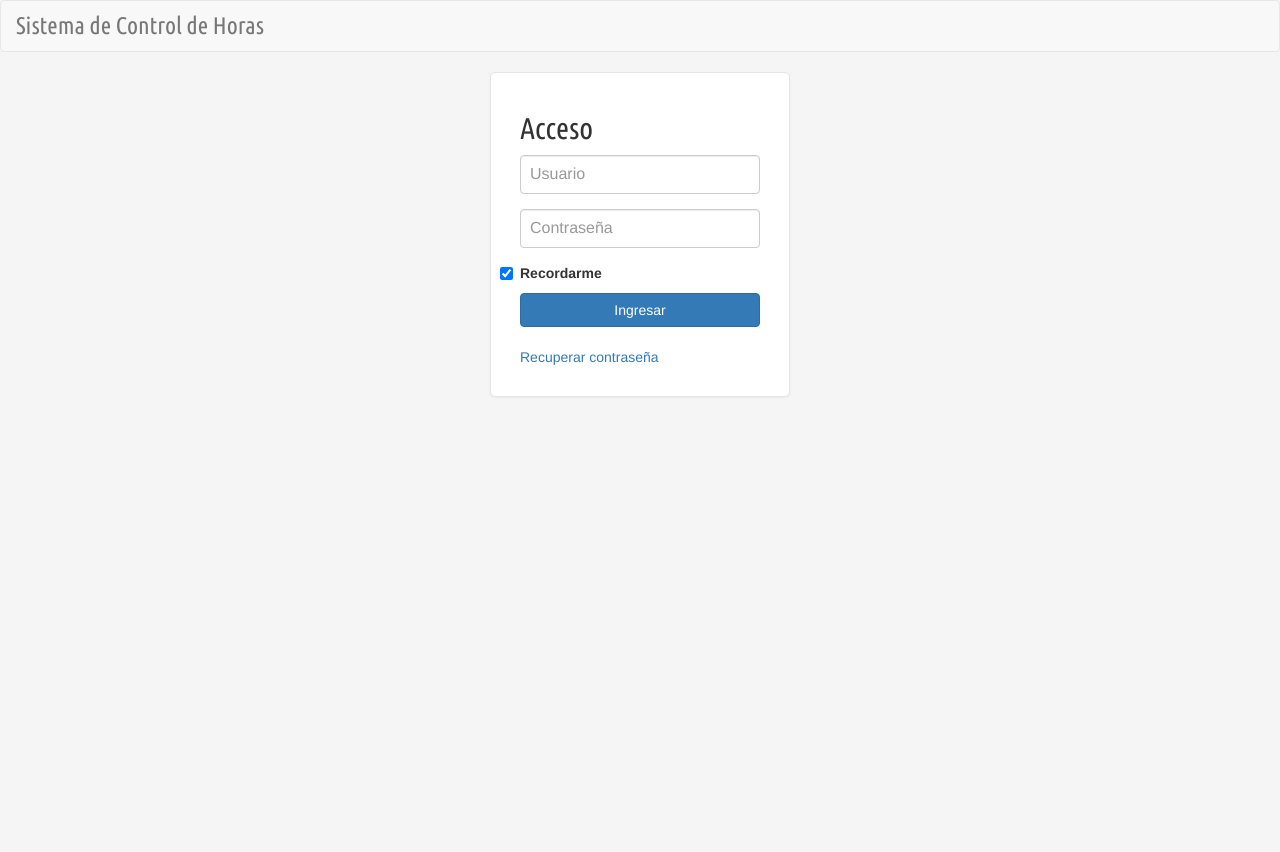
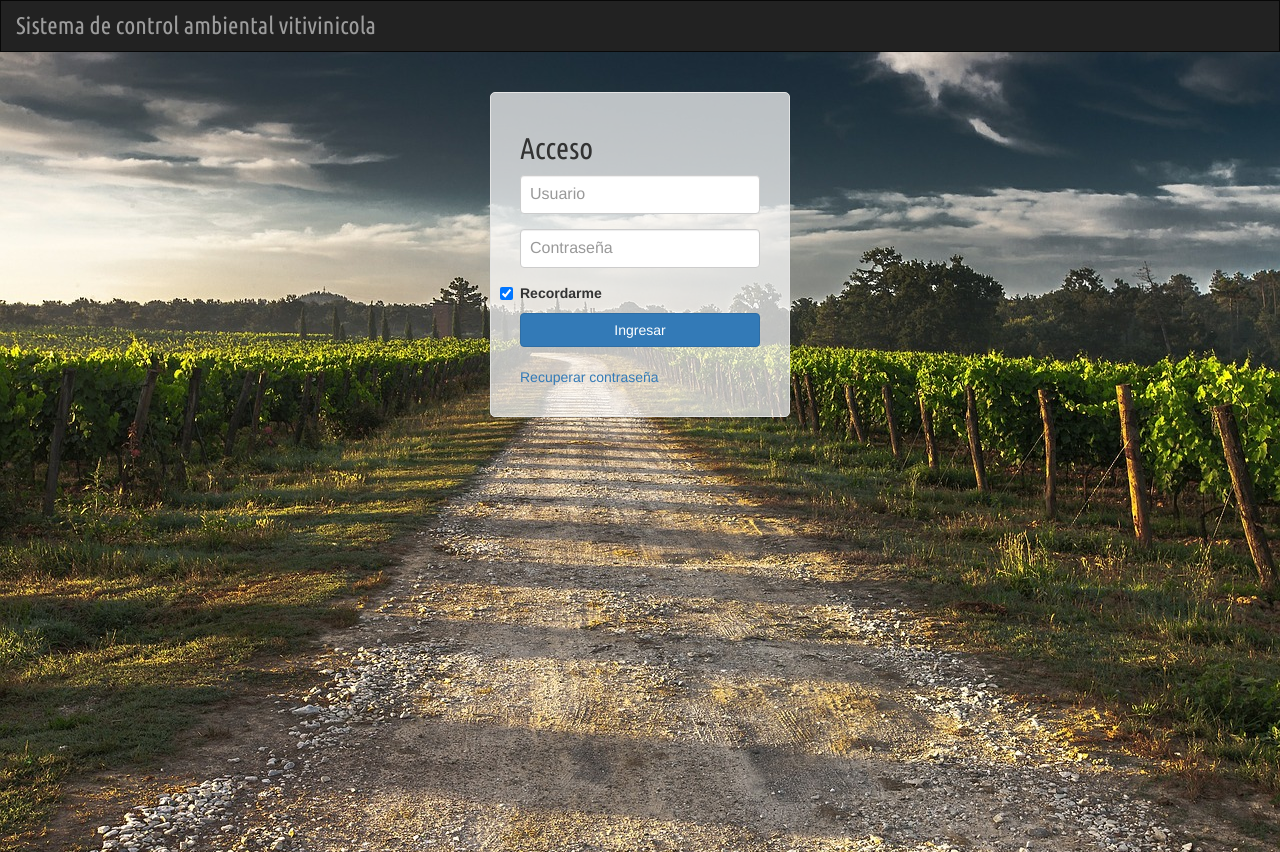
Before and after one commit to fjmoran/wineberry, a PHP site: page /login.php in a window 1280 px wide. Before the commit the page ends 397 px from the top, so only its background shows below. Run offline with PHP 8.4, Linux system fonts and the light colour scheme; the visitor is signed in with stand-in values (Sample User, id 1).

Commit message:
Look del login.

```diff
--- a/admin.php
+++ b/admin.php
@@ -5,7 +5,7 @@ require "recursos/zhi/auth.php";
 <html lang="es">
   <head>
     <meta http-equiv="Content-Type" content="text/html; charset=UTF-8" />
-    <title>Sistema de Control de Horas</title>
+    <title>Sistema de control ambiental vitivinicola</title>
     <meta name="viewport" content="width=device-width, initial-scale=1.0">
      <!-- Validate
     <link rel="stylesheet" href="http://jquery.bassistance.de/validate/demo/site-demos.css">    -->
--- a/index.php
+++ b/index.php
@@ -5,7 +5,7 @@ require ("recursos/zhi/auth.php");
 <html lang="es">
   <head>
     <meta http-equiv="Content-Type" content="text/html; charset=UTF-8" />
-    <title>Sistema de Control de Horas</title>
+    <title>Sistema de control ambiental vitivinicola</title>
     <meta name="viewport" content="width=device-width, initial-scale=1.0">
     <!-- Bootstrap -->
     <link href="recursos/bootstrap3/css/bootstrap.min.css" rel="stylesheet" media="screen">
--- a/login.php
+++ b/login.php
@@ -8,7 +8,7 @@ session_destroy();
 <html lang="es">
   <head>
     <meta charset="utf-8">
-    <title>Sistema de Control de Horas - Ingreso</title>
+    <title>Sistema de control ambiental vitivinicola</title>
     <meta name="viewport" content="width=device-width, initial-scale=1.0">
     <meta name="description" content="">
     <meta name="author" content="">
@@ -35,11 +35,15 @@ session_destroy();
         font-size:24px;
       }
 
+      .navbar {
+          border-radius: 0 !important;
+      }
+
       .form-signin {
         max-width: 300px;
         padding: 19px 29px 29px;
         margin: 0 auto 20px;
-        background-color: #fff;
+        background-color: rgba(255, 255, 255, 0.7);
         border: 1px solid #e5e5e5;
         -webkit-border-radius: 5px;
            -moz-border-radius: 5px;
@@ -59,19 +63,37 @@ session_destroy();
         margin-bottom: 15px;
         padding: 7px 9px;
       }
+      .bg-image
+      {
+        background-color: #fefefe;
+        background: url('img/back.jpg');
+        background-size: 100%;
+        height: 100%;
+      }
+      .navbar {
+        margin-bottom: 0px !important;
+      }
+      .form-signin {
+        margin: 40px auto 20px !important;
+      }
+      html, body{
+        height: 100%;
+
+      }
+
 
     </style>
   </head>
 
   <body>
 
-    <div class="navbar navbar-default" role="navigation">
+    <div class="navbar navbar-inverse" role="navigation">
       <div class="navbar-header">
-      <a class="navbar-brand pull-left" href="#">Sistema de Control de Horas</a>
+      <a class="navbar-brand pull-left" href="#">Sistema de control ambiental vitivinicola</a>
       </div>
     </div><!--.navbar-->
 
-    <div class="container">
+    <div class="col-md-12 bg-image">
 
       <form class="form-signin" name="login" action="recursos/zhi/controlv2.php" method="post">
         <h2 class="form-signin-heading">Acceso</h2>
```
Also changed, not shown: img/back.jpg (added).
